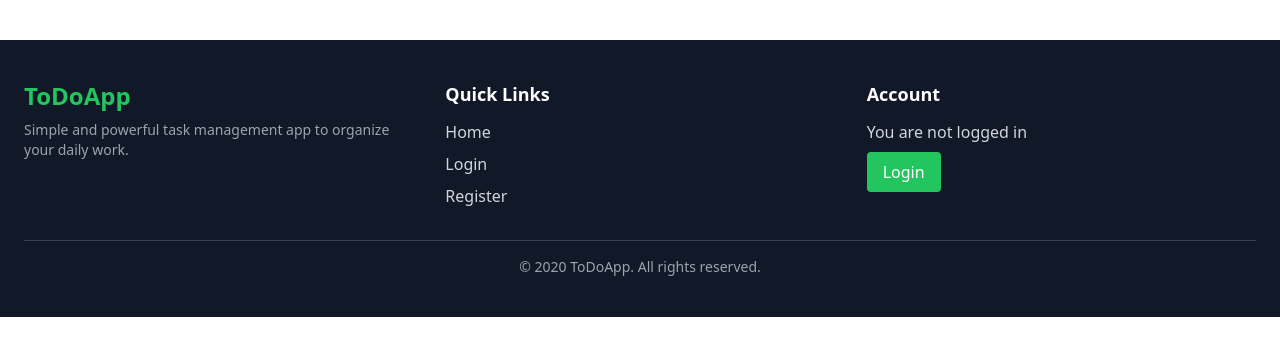
After one commit to bipinjlimbu/To-Do-List---Django-Project, a Django app: template tdl_app/templates/components/_footer.html in a window 1280 px wide. The commit adds this page. Shown: the top 356 px of the page. Run offline with Django 5.2, Linux system fonts and the light colour scheme; the template is opened without the code that fills it: most values are stand-ins (such as "Sample title", 1, 10 or a date in 2020).

Commit message:
Navbar and Footer Page Added

```diff
--- a/static/src/styles.css
+++ b/static/src/styles.css
@@ -416,7 +416,7 @@ Ensure the default browser behavior of the `hidden` attribute.
   display: none;
 }
 
-.border {
+.border, .border-t {
   --tw-border-opacity: 1;
   border-color: rgb(229 231 235 / var(--tw-border-opacity));
 }
@@ -443,6 +443,11 @@ Ensure the default browser behavior of the `hidden` attribute.
   position: static;
 }
 
+.mx-auto {
+  margin-left: auto;
+  margin-right: auto;
+}
+
 .mb-6 {
   margin-bottom: 1.5rem;
 }
@@ -459,12 +464,44 @@ Ensure the default browser behavior of the `hidden` attribute.
   margin-top: 1rem;
 }
 
+.mt-10 {
+  margin-top: 2.5rem;
+}
+
+.mb-2 {
+  margin-bottom: 0.5rem;
+}
+
+.mb-3 {
+  margin-bottom: 0.75rem;
+}
+
+.mt-8 {
+  margin-top: 2rem;
+}
+
 .block {
   display: block;
 }
 
+.inline-block {
+  display: inline-block;
+}
+
 .flex {
   display: flex;
+}
+
+.grid {
+  display: grid;
+}
+
+.hidden {
+  display: none;
+}
+
+.h-16 {
+  height: 4rem;
 }
 
 .min-h-screen {
@@ -477,6 +514,14 @@ Ensure the default browser behavior of the `hidden` attribute.
 
 .max-w-md {
   max-width: 28rem;
+}
+
+.max-w-7xl {
+  max-width: 80rem;
+}
+
+.grid-cols-1 {
+  grid-template-columns: repeat(1, minmax(0, 1fr));
 }
 
 .flex-col {
@@ -499,6 +544,10 @@ Ensure the default browser behavior of the `hidden` attribute.
   justify-content: space-between;
 }
 
+.gap-8 {
+  gap: 2rem;
+}
+
 .space-y-4 > :not([hidden]) ~ :not([hidden]) {
   --tw-space-y-reverse: 0;
   margin-top: calc(1rem * calc(1 - var(--tw-space-y-reverse)));
@@ -517,6 +566,12 @@ Ensure the default browser behavior of the `hidden` attribute.
   margin-left: calc(0.5rem * calc(1 - var(--tw-space-x-reverse)));
 }
 
+.space-x-6 > :not([hidden]) ~ :not([hidden]) {
+  --tw-space-x-reverse: 0;
+  margin-right: calc(1.5rem * var(--tw-space-x-reverse));
+  margin-left: calc(1.5rem * calc(1 - var(--tw-space-x-reverse)));
+}
+
 .rounded {
   border-radius: 0.25rem;
 }
@@ -525,9 +580,18 @@ Ensure the default browser behavior of the `hidden` attribute.
   border-width: 1px;
 }
 
+.border-t {
+  border-top-width: 1px;
+}
+
 .border-gray-300 {
   --tw-border-opacity: 1;
   border-color: rgb(209 213 219 / var(--tw-border-opacity));
+}
+
+.border-gray-700 {
+  --tw-border-opacity: 1;
+  border-color: rgb(55 65 81 / var(--tw-border-opacity));
 }
 
 .bg-gray-100 {
@@ -555,6 +619,11 @@ Ensure the default browser behavior of the `hidden` attribute.
   background-color: rgb(239 68 68 / var(--tw-bg-opacity));
 }
 
+.bg-gray-900 {
+  --tw-bg-opacity: 1;
+  background-color: rgb(17 24 39 / var(--tw-bg-opacity));
+}
+
 .p-8 {
   padding: 2rem;
 }
@@ -577,6 +646,34 @@ Ensure the default browser behavior of the `hidden` attribute.
   padding-bottom: 0.25rem;
 }
 
+.px-6 {
+  padding-left: 1.5rem;
+  padding-right: 1.5rem;
+}
+
+.px-4 {
+  padding-left: 1rem;
+  padding-right: 1rem;
+}
+
+.py-2 {
+  padding-top: 0.5rem;
+  padding-bottom: 0.5rem;
+}
+
+.py-10 {
+  padding-top: 2.5rem;
+  padding-bottom: 2.5rem;
+}
+
+.pb-4 {
+  padding-bottom: 1rem;
+}
+
+.pt-4 {
+  padding-top: 1rem;
+}
+
 .text-center {
   text-align: center;
 }
@@ -596,8 +693,21 @@ Ensure the default browser behavior of the `hidden` attribute.
   line-height: 2.5rem;
 }
 
+.text-lg {
+  font-size: 1.125rem;
+  line-height: 1.75rem;
+}
+
 .font-bold {
   font-weight: 700;
+}
+
+.font-medium {
+  font-weight: 500;
+}
+
+.font-semibold {
+  font-weight: 600;
 }
 
 .text-green-600 {
@@ -640,6 +750,11 @@ Ensure the default browser behavior of the `hidden` attribute.
   color: rgb(239 68 68 / var(--tw-text-opacity));
 }
 
+.text-gray-300 {
+  --tw-text-opacity: 1;
+  color: rgb(209 213 219 / var(--tw-text-opacity));
+}
+
 .line-through {
   text-decoration: line-through;
 }
@@ -677,6 +792,16 @@ Ensure the default browser behavior of the `hidden` attribute.
   background-color: rgb(220 38 38 / var(--tw-bg-opacity));
 }
 
+.hover\:text-green-600:hover {
+  --tw-text-opacity: 1;
+  color: rgb(22 163 74 / var(--tw-text-opacity));
+}
+
+.hover\:text-green-400:hover {
+  --tw-text-opacity: 1;
+  color: rgb(74 222 128 / var(--tw-text-opacity));
+}
+
 .hover\:underline:hover {
   text-decoration: underline;
 }
@@ -696,3 +821,17 @@ Ensure the default browser behavior of the `hidden` attribute.
   --tw-ring-opacity: 1;
   --tw-ring-color: rgb(74 222 128 / var(--tw-ring-opacity));
 }
+
+@media (min-width: 768px) {
+  .md\:flex {
+    display: flex;
+  }
+
+  .md\:hidden {
+    display: none;
+  }
+
+  .md\:grid-cols-3 {
+    grid-template-columns: repeat(3, minmax(0, 1fr));
+  }
+}
--- /dev/null
+++ b/tdl_app/templates/components/_footer.html
@@ -0,0 +1,73 @@
+<!DOCTYPE html>
+<html lang="en">
+<head>
+    <meta charset="UTF-8">
+    <title>Footer</title>
+    {% load static %}
+    <link href="{% static 'src/styles.css' %}" rel="stylesheet" />
+</head>
+
+<body>
+
+<!-- FOOTER START -->
+<footer class="bg-gray-900 text-gray-300 mt-10">
+    <div class="max-w-7xl mx-auto px-6 py-10">
+
+        <div class="grid grid-cols-1 md:grid-cols-3 gap-8">
+
+            <!-- Brand -->
+            <div>
+                <h2 class="text-2xl font-bold text-green-500 mb-2">ToDoApp</h2>
+                <p class="text-sm text-gray-400">
+                    Simple and powerful task management app to organize your daily work.
+                </p>
+            </div>
+
+            <!-- Links -->
+            <div>
+                <h3 class="text-lg font-semibold mb-3 text-white">Quick Links</h3>
+                <ul class="space-y-2">
+                    <li>
+                        <a href="{% url 'home' %}" class="hover:text-green-400">Home</a>
+                    </li>
+                    <li>
+                        <a href="{% url 'login' %}" class="hover:text-green-400">Login</a>
+                    </li>
+                    <li>
+                        <a href="{% url 'register' %}" class="hover:text-green-400">Register</a>
+                    </li>
+                </ul>
+            </div>
+
+            <!-- Auth Section -->
+            <div>
+                <h3 class="text-lg font-semibold mb-3 text-white">Account</h3>
+
+                {% if user.is_authenticated %}
+                    <p class="mb-2">Logged in as <strong>{{ user.username }}</strong></p>
+                    <a href="{% url 'logout' %}"
+                       class="inline-block bg-red-500 text-white px-4 py-2 rounded hover:bg-red-600">
+                        Logout
+                    </a>
+                {% else %}
+                    <p class="mb-2">You are not logged in</p>
+                    <a href="{% url 'login' %}"
+                       class="inline-block bg-green-500 text-white px-4 py-2 rounded hover:bg-green-600">
+                        Login
+                    </a>
+                {% endif %}
+            </div>
+
+        </div>
+
+        <!-- Divider -->
+        <div class="border-t border-gray-700 mt-8 pt-4 text-center text-sm text-gray-400">
+            © {{ now|date:"Y" }} ToDoApp. All rights reserved.
+        </div>
+
+    </div>
+</footer>
+<!-- FOOTER END -->
+
+</body>
+</html>
```
Also changed, not shown: tdl_app/templates/components/_navbar.html (added, +97 -0 lines).
